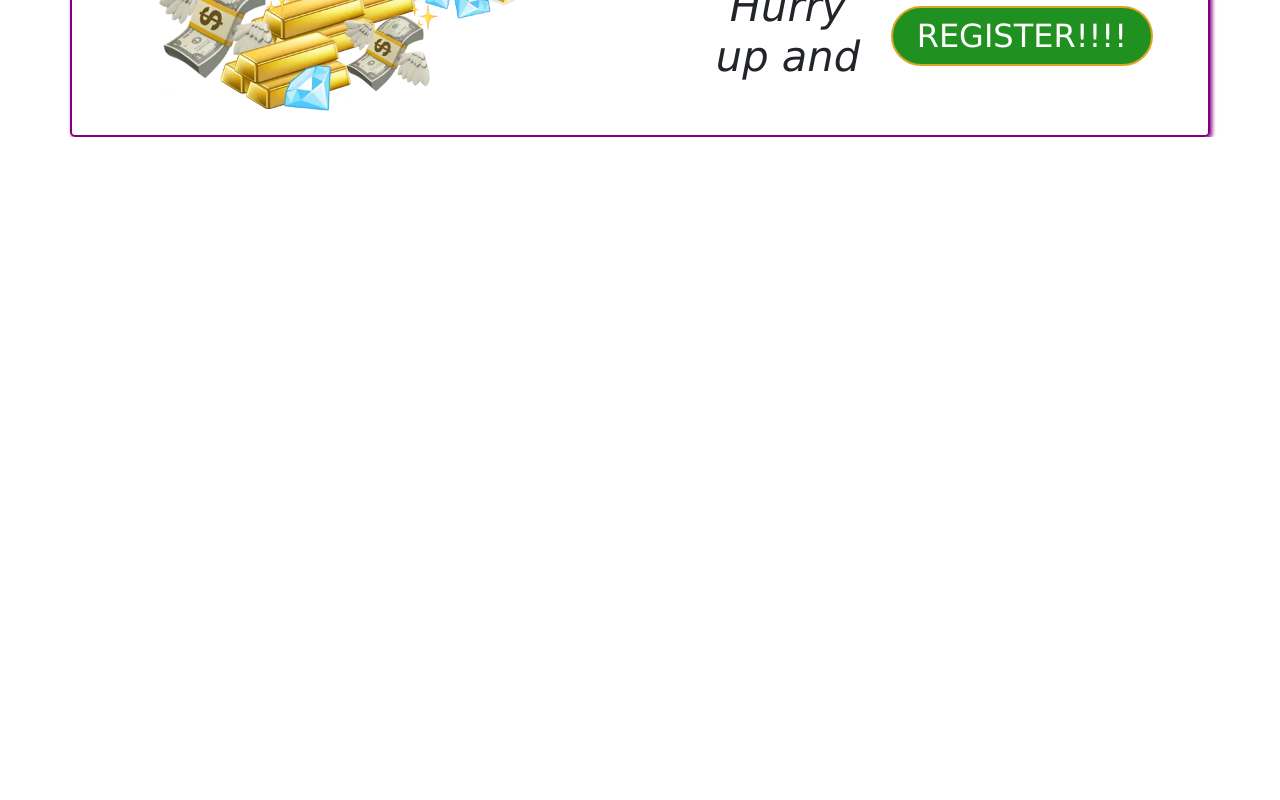
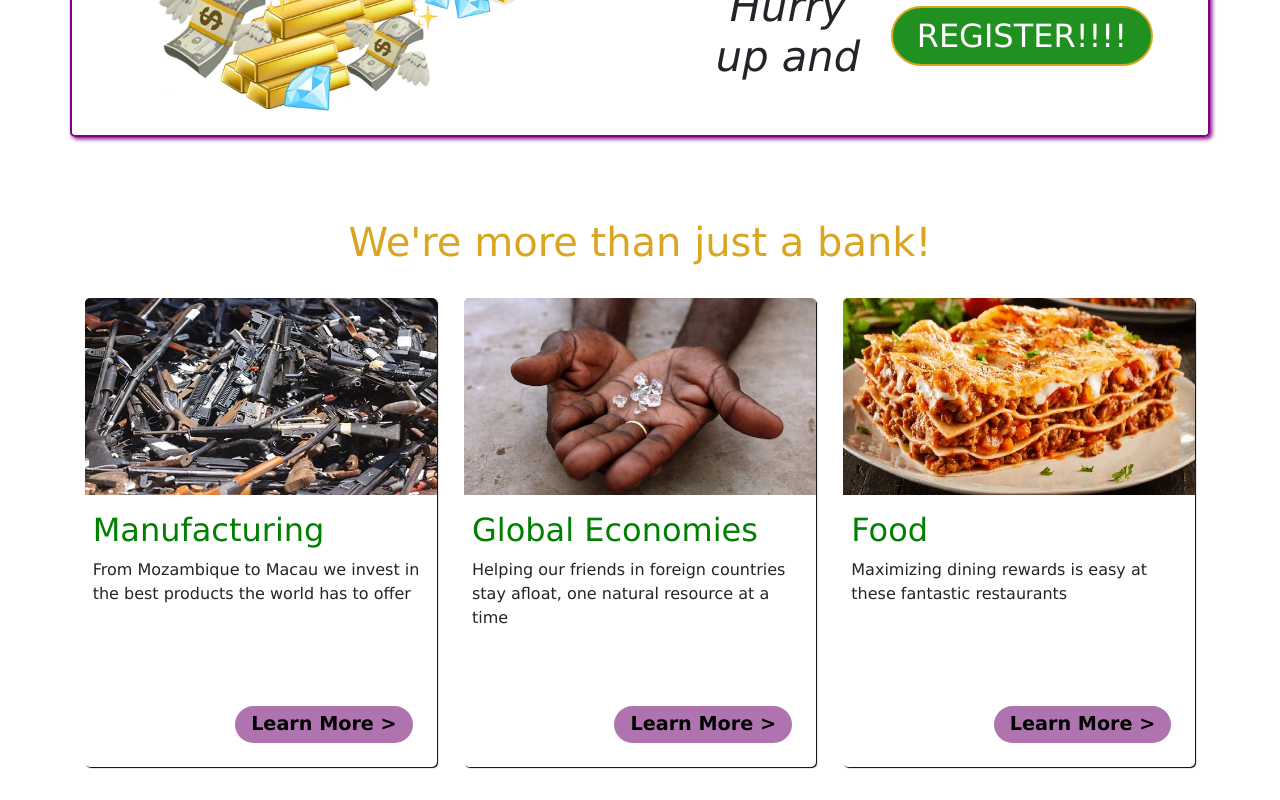
Before and after one commit to marksatin1/Purse-Banking, a React (Create React App) app: page / in a window 1280 px wide. Shown: the part 1588-2388 px from the top of the page. Before the commit the page ends 1725 px from the top, so only its background shows below. Built offline with nearby package versions, Linux system fonts and the light colour scheme.

Commit message:
Made Personality Banner mobile-first responsive

```diff
--- a/src/components/UI/General/PersonalityCard.js
+++ b/src/components/UI/General/PersonalityCard.js
@@ -3,31 +3,20 @@ import BloodDiamonds from '../../../assets/Personality-Banners/BloodDiamonds.web
 import Lasagna from '../../../assets/Personality-Banners/Lasagna.webp';
 
 const PersonalityCard = ({ name, title, subtitle, href }) => {
-  let cardImage;
-
-  if (name === 'Guns') {
-    cardImage = Guns;
-  } else if (name === 'Diamonds') {
-    cardImage = BloodDiamonds;
-  } else if (name === 'Lasagna') {
-    cardImage = Lasagna;
-  } else {
-    return null;
-  }
+  let cardImage =
+    name === 'Guns' ? Guns : name === 'Diamonds' ? BloodDiamonds : Lasagna;
 
   return (
-    <div className='card'>
+    <div className='personality-card'>
       <img src={cardImage} alt={title} />
-      <div className='content'>
-        <div className='titles'>
-          <h1 className='title'>{title}</h1>
-          <p>{subtitle}</p>
+      <div className='personality-card--content'>
+        <div>
+          <h1 className='personality-card--title'>{title}</h1>
+          <p className='personality-card--subtitle'>{subtitle}</p>
         </div>
-        <div className='learn-container'>
-          <a href={href} target='_blank' rel='noopener noreferrer'>
-            <button type='button'>Learn More {'>'}</button>
-          </a>
-        </div>
+        <a href={href} target='_blank' rel='noopener noreferrer'>
+          <button className='personality-card--btn'>Learn More {'>'}</button>
+        </a>
       </div>
     </div>
   );
--- a/src/components/UI/LandingPage/PersonalityBanner.js
+++ b/src/components/UI/LandingPage/PersonalityBanner.js
@@ -6,12 +6,12 @@ import PersonalityCard from '../General/PersonalityCard';
 const PersonalityBanner = () => {
   return (
     <Container className='personality-banner'>
-      <h1 className='heading'>
-        We're <span className='green'>more</span> than just a bank!
+      <h1 className='personality-banner--title'>
+        We're more than just a bank!
       </h1>
       <Row>
         {PersonalityCardData.map((item) => (
-          <Col key={item.name} xs={11} lg={4} className='wrapper'>
+          <Col key={item.name} lg={4}>
             <PersonalityCard
               name={item.name}
               title={item.title}
--- a/src/pages/LandingPage.js
+++ b/src/pages/LandingPage.js
@@ -8,8 +8,8 @@ const LandingPage = () => {
     <div className='landing-page'>
       <WelcomeBanner />
       <RegisterBanner />
-      {/* <PersonalityBanner />
-      <LegalBanner /> */}
+      <PersonalityBanner />
+      {/* <LegalBanner /> */}
     </div>
   );
 };
--- a/src/styles/css/main.css
+++ b/src/styles/css/main.css
@@ -2671,117 +2671,50 @@ main {
     font-size: 1.1rem;
   }
 }
-.card {
-  margin: 1rem 0 2rem;
-  border-radius: 3px;
+.personality-card {
+  max-width: 22rem;
+  margin: 1rem auto 2rem;
+  border-radius: 5px;
   box-shadow: 1px 1px 1px black;
 }
-
-.card:hover {
+.personality-card:hover {
   animation: bump 800ms forwards;
 }
-
-.card img {
+.personality-card img {
   width: 100%;
-  height: 100%;
-  border-radius: 3px;
+  border-radius: 5px 5px 0 0;
   z-index: 2;
 }
-
-.content {
-  height: 22rem;
-  padding: 1rem;
+.personality-card--content {
+  height: 17rem;
+  padding: 0.5rem;
+  font-family: "Lucida Sans", "Lucida Sans Regular", "Lucida Grande", "Lucida Sans Unicode", Verdana, sans-serif;
   display: flex;
   flex-direction: column;
   justify-content: space-between;
 }
-
-.title {
-  font-size: 3rem;
-  color: green;
-}
-
-.content p {
-  font-family: "Times New Roman", Times, serif;
-}
-
-.learn-container {
-  text-align: right;
-  margin-bottom: 0.5rem;
-  margin-right: 0.5rem;
-}
-
-.learn-container button {
-  padding: 0.5rem 1rem;
+.personality-card--title {
+  margin: 0.5rem 0;
+  font-size: 2rem;
+  color: rgb(0, 128, 0);
+}
+.personality-card--btn {
+  float: right;
+  margin: 1rem;
+  padding: 0.25rem 1rem;
   border: none;
-  border-radius: 20px;
-  font-family: "Lucida Sans", "Lucida Sans Regular", "Lucida Grande", "Lucida Sans Unicode", Geneva, Verdana, sans-serif;
-  font-size: 1.4rem;
-  font-weight: 600;
-  color: black;
+  border-radius: 25px;
   background-color: rgb(175, 116, 175);
+  font-family: "Lucida Sans", "Lucida Sans Regular", "Lucida Grande", "Lucida Sans Unicode", Verdana, sans-serif;
+  font-size: 1.2rem;
+  font-weight: bold;
+  z-index: 2;
   cursor: pointer;
-  z-index: 2;
-  text-decoration: none;
-}
-
-.learn-container button:hover {
-  color: gold;
+}
+.personality-card--btn:hover {
   animation: button-gleam-2 700ms forwards;
 }
 
-@media only screen and (max-width: 1200px) {
-  .title {
-    font-size: 2.5rem;
-  }
-
-  .content p {
-    font-size: 1.3rem;
-  }
-
-  .learn-container button {
-    font-size: 1.2rem;
-  }
-}
-@media only screen and (max-width: 1000px) {
-  .title {
-    font-size: 4rem;
-  }
-
-  .content p {
-    font-size: 1.8rem;
-  }
-
-  .learn-container button {
-    font-size: 1.5rem;
-  }
-}
-@media only screen and (max-width: 768px) {
-  .title {
-    font-size: 3rem;
-  }
-
-  .content p {
-    font-size: 1.7rem;
-  }
-
-  .learn-container button {
-    font-size: 1.4rem;
-  }
-}
-@media only screen and (max-width: 500px) {
-  .title {
-    font-size: 2.6rem;
-  }
-
-  .content p {
-    font-size: 1.4rem;
-  }
-
-  .learn-container button {
-    font-size: 1.1rem;
-  }
-}
 .content p {
   font-size: 1.3rem;
   padding: 0 1rem;
@@ -2902,26 +2835,14 @@ main {
 }
 
 .personality-banner {
-  margin-top: 10rem;
-}
-.personality-banner .heading {
-  text-align: center;
-  font-size: 2.7rem;
+  margin: 5rem auto;
+}
+.personality-banner--title {
+  text-align: center;
   margin-bottom: 1rem;
-}
-.personality-banner .green {
-  color: green;
-  font-weight: bold;
-}
-.personality-banner .wrapper {
-  margin: 0 auto;
-}
-
-@media only screen and (max-width: 400px) {
-  .personality-banner .heading {
-    font-size: 2.5rem;
-  }
-}
+  color: rgb(218, 165, 32);
+}
+
 .register-banner {
   margin: 5rem auto;
   padding: 1.5rem;
--- a/src/styles/sass/ui/general/_personality-card.scss
+++ b/src/styles/sass/ui/general/_personality-card.scss
@@ -1,115 +1,49 @@
-.card {
-  margin: 1rem 0 2rem;
-  border-radius: 3px;
+.personality-card {
+  max-width: 22rem;
+  margin: 1rem auto 2rem;
+  border-radius: 5px;
   box-shadow: 1px 1px 1px black;
-}
 
-.card:hover {
+  &:hover {
     animation: bump 800ms forwards;
   }
 
-.card img {
+  & img {
     width: 100%;
-  height: 100%;
-  border-radius: 3px;
+    border-radius: 5px 5px 0 0;
     z-index: 2;
   }
 
-.content {
-  height: 22rem;
-  padding: 1rem;
+  &--content {
+    height: 17rem;
+    padding: 0.5rem;
+    font-family: $lucida-family;
     display: flex;
     flex-direction: column;
     justify-content: space-between;
   }
 
-.title {
-  font-size: 3rem;
-  color: green;
+  &--title {
+    margin: 0.5rem 0;
+    font-size: 2rem;
+    color: $primary-alt-color;
   }
 
-.content p {
-  font-family: 'Times New Roman', Times, serif;
-}
+  &--btn {
+    float: right;
+    margin: 1rem;
+    padding: 0.25rem 1rem;
+    border: none;
+    border-radius: 25px;
+    background-color: $accent-color;
+    font-family: $lucida-family;
+    font-size: 1.2rem;
+    font-weight: bold;
+    z-index: 2;
+    cursor: pointer;
 
-.learn-container {
-  text-align: right;
-  margin-bottom: 0.5rem;
-  margin-right: 0.5rem;
-}
-
-.learn-container button {
-  padding: 0.5rem 1rem;
-  border: none;
-  border-radius: 20px;
-  font-family: 'Lucida Sans', 'Lucida Sans Regular', 'Lucida Grande',
-    'Lucida Sans Unicode', Geneva, Verdana, sans-serif;
-  font-size: 1.4rem;
-  font-weight: 600;
-  color: black;
-  background-color: rgb(175, 116, 175);
-  cursor: pointer;
-  z-index: 2;
-  text-decoration: none;
-}
-
-.learn-container button:hover {
-  color: gold;
+    &:hover {
       animation: button-gleam-2 700ms forwards;
     }
-
-@media only screen and (max-width: 1200px) {
-  .title {
-    font-size: 2.5rem;
-  }
-
-  .content p {
-    font-size: 1.3rem;
-  }
-
-  .learn-container button {
-    font-size: 1.2rem;
   }
 }
-
-@media only screen and (max-width: 1000px) {
-  .title {
-    font-size: 4rem;
-  }
-
-  .content p {
-    font-size: 1.8rem;
-  }
-
-  .learn-container button {
-    font-size: 1.5rem;
-  }
-}
-
-@media only screen and (max-width: 768px) {
-  .title {
-    font-size: 3rem;
-  }
-
-  .content p {
-    font-size: 1.7rem;
-  }
-
-  .learn-container button {
-    font-size: 1.4rem;
-  }
-}
-
-@media only screen and (max-width: 500px) {
-  .title {
-    font-size: 2.6rem;
-  }
-
-  .content p {
-    font-size: 1.4rem;
-  }
-
-  .learn-container button {
-    font-size: 1.1rem;
-  }
-}
--- a/src/styles/sass/ui/landing-page/_personality-banner.scss
+++ b/src/styles/sass/ui/landing-page/_personality-banner.scss
@@ -1,24 +1,9 @@
 .personality-banner {
-  margin-top: 10rem;
+  margin: 5rem auto;
 
-  .heading {
+  &--title {
     text-align: center;
-    font-size: 2.7rem;
     margin-bottom: 1rem;
-  }
-
-  .green {
-    color: green;
-    font-weight: bold;
-  }
-
-  .wrapper {
-    margin: 0 auto;
+    color: $secondary-alt-color;
   }
 }
-
-@media only screen and (max-width: 400px) {
-  .personality-banner .heading {
-    font-size: 2.5rem;
-  }
-}
```
Also changed, not shown: 1 other file (tests, documents, lock files or other folders). Lines whose indentation alone changed are shown as unchanged.
